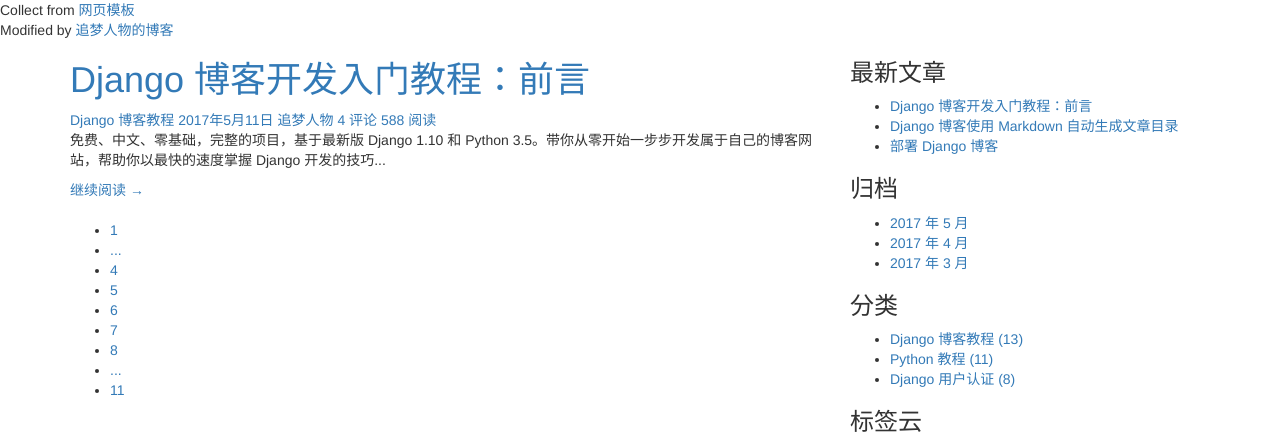
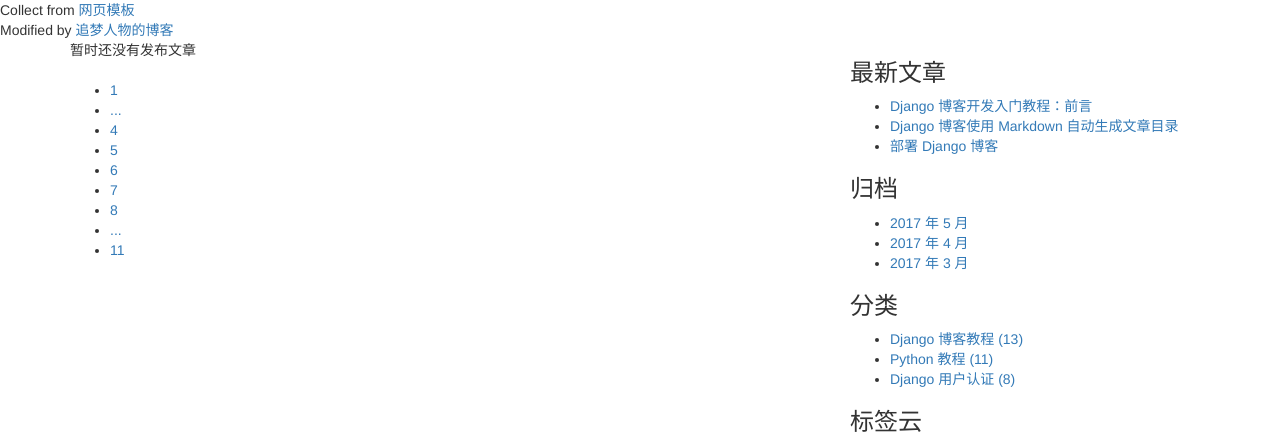
Before and after one commit to iroan/DjangoBlog, a Django app: page / in a window 1280 px wide. Shown: the part 96-536 px from the top of the page. Run offline with Django 3.2, Linux system fonts and the light colour scheme; some libraries are stand-ins or nearby versions.

Commit message:
完成step6: 1.编写首页视图函数 2.处理静态文件 3.修改模板文件index.html

```diff
--- a/DjangoBlog/settings.py
+++ b/DjangoBlog/settings.py
@@ -119,3 +119,6 @@
 # https://docs.djangoproject.com/en/1.10/howto/static-files/
 
 STATIC_URL = '/static/'
+STATICFILES_DIRS = (
+os.path.join(BASE_DIR, "static"),
+)
--- a/templates/blog/index.html
+++ b/templates/blog/index.html
@@ -67,28 +67,49 @@
     <div class="container">
         <div class="row">
             <main class="col-md-8">
-                <article class="post post-1">
-                    <header class="entry-header">
-                        <h1 class="entry-title">
-                            <a href="single.html">Django 博客开发入门教程：前言</a>
-                        </h1>
-                        <div class="entry-meta">
-                            <span class="post-category"><a href="#">Django 博客教程</a></span>
-                            <span class="post-date"><a href="#"><time class="entry-date"
-                                                                      datetime="2012-11-09T23:15:57+00:00">2017年5月11日</time></a></span>
-                            <span class="post-author"><a href="#">追梦人物</a></span>
-                            <span class="comments-link"><a href="#">4 评论</a></span>
-                            <span class="views-count"><a href="#">588 阅读</a></span>
-                        </div>
-                    </header>
+                <!--<article class="post post-1">-->
+                    <!--<header class="entry-header">-->
+                        <!--<h1 class="entry-title">-->
+                            <!--<a href="single.html">Django 博客开发入门教程：前言</a>-->
+                        <!--</h1>-->
+                        <!--<div class="entry-meta">-->
+                            <!--<span class="post-category"><a href="#">Django 博客教程</a></span>-->
+                            <!--<span class="post-date"><a href="#"><time class="entry-date"-->
+                                                                      <!--datetime="2012-11-09T23:15:57+00:00">2017年5月11日</time></a></span>-->
+                            <!--<span class="post-author"><a href="#">追梦人物</a></span>-->
+                            <!--<span class="comments-link"><a href="#">4 评论</a></span>-->
+                            <!--<span class="views-count"><a href="#">588 阅读</a></span>-->
+                        <!--</div>-->
+                    <!--</header>-->
+                    <!--<div class="entry-content clearfix">-->
+                        <!--<p>免费、中文、零基础，完整的项目，基于最新版 Django 1.10 和 Python 3.5。带你从零开始一步步开发属于自己的博客网站，帮助你以最快的速度掌握 Django-->
+                            <!--开发的技巧...</p>-->
+                        <!--<div class="read-more cl-effect-14">-->
+                            <!--<a href="#" class="more-link">继续阅读 <span class="meta-nav">→</span></a>-->
+                        <!--</div>-->
+                    <!--</div>-->
+                <!--</article>-->
+                {%for post in post_list%}
+                    <article class="post post-{{post.pk}}">
+                        <!--<h1 class="entry-title"><a href="single.html">Adaptive Vs. Responsive Layouts And Optimal Text Readability</a> </h1>-->
+                        <h1 class="entry-title"><a href="single.html">{{post.title}}</a> </h1>
+                            <div class="entry-meta">
+                                <span class="post-category"><a href="#">{{post.category.name}}</a></span>
+                                <span class="post-date"><a href="#"><time class="entry-date" datetime="2012-11-09T23:15:57+00:00">{{post.created_time}}</time></a></span>
+                                <span class="post-author"><a href="#">{{post.author}}</a></span>
+                                <span class="comments-link"><a href="#">4 评论</a></span>
+                                <span class="views-count"><a href="#">588 阅读</a></span>
+                            </div>
                     <div class="entry-content clearfix">
-                        <p>免费、中文、零基础，完整的项目，基于最新版 Django 1.10 和 Python 3.5。带你从零开始一步步开发属于自己的博客网站，帮助你以最快的速度掌握 Django
-                            开发的技巧...</p>
+                        <p>{{post.excerpt}}</p>
                         <div class="read-more cl-effect-14">
                             <a href="#" class="more-link">继续阅读 <span class="meta-nav">→</span></a>
                         </div>
                     </div>
-                </article>
+                    </article>
+                    {%empty%}
+                    <div class="no-post">暂时还没有发布文章</div>
+                {%endfor%}
                 <!-- 简单分页效果
                 <div class="pagination-simple">
                     <a href="#">上一页</a>
```
